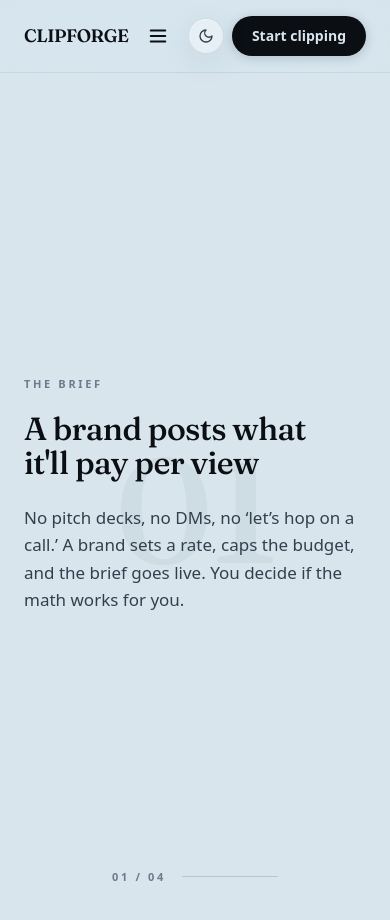
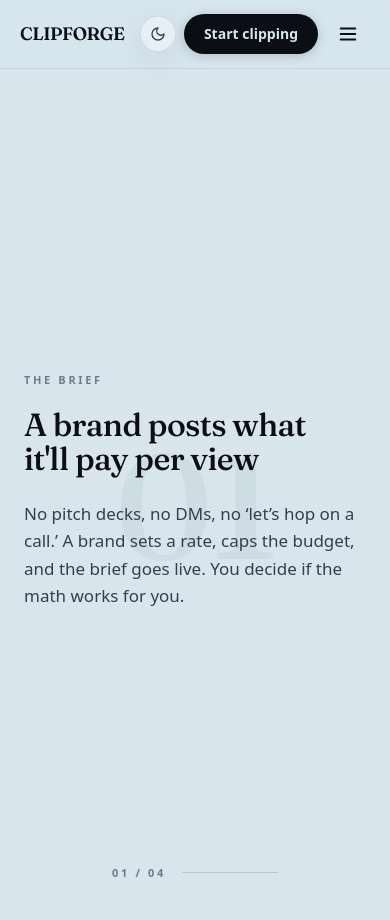
Before and after one commit to Chachi420/clipforge, a Next.js app: page / in a window 390 px wide. Shown: the top 920 px of the page. Built offline with nearby package versions, Linux system fonts and the light colour scheme; a web font is replaced by a local one.

Commit message:
Nav: hamburger to far right, tighter mobile spacing

```diff
--- a/app/page.tsx
+++ b/app/page.tsx
@@ -22,7 +22,7 @@ export default function Landing() {
 
       {/* ---------- Nav ---------- */}
       <nav className="sticky top-0 z-40 border-b border-line/[0.07] bg-paper/60 backdrop-blur-2xl backdrop-saturate-150 relative">
-        <div className="mx-auto flex max-w-6xl items-center justify-between px-6 py-3.5">
+        <div className="mx-auto flex max-w-6xl items-center justify-between px-5 py-3 md:px-6 md:py-3.5">
           <Link href="/" className="font-display text-lg font-bold tracking-tight">
             CLIPFORGE
           </Link>
@@ -33,7 +33,6 @@ export default function Landing() {
             <Link href="/docs" className="micro-label link-under hover:text-ink">Docs</Link>
           </div>
           <div className="flex items-center gap-2 md:gap-3">
-            <MobileMenu />
             <ThemeToggle />
             <Link href="/login" className="hidden text-sm font-semibold text-ink-soft transition-colors hover:text-ink sm:block">
               Sign in
@@ -41,6 +40,7 @@ export default function Landing() {
             <Link href="/login" className="pill bg-ink px-5 py-2.5 text-sm font-semibold text-paper shadow-[0_2px_12px_rgb(7_11_20/0.18)] transition-all duration-200 hover:-translate-y-px hover:bg-ink-soft hover:shadow-[0_6px_20px_rgb(7_11_20/0.22)]">
               Start clipping
             </Link>
+            <MobileMenu />
           </div>
         </div>
       </nav>
```
